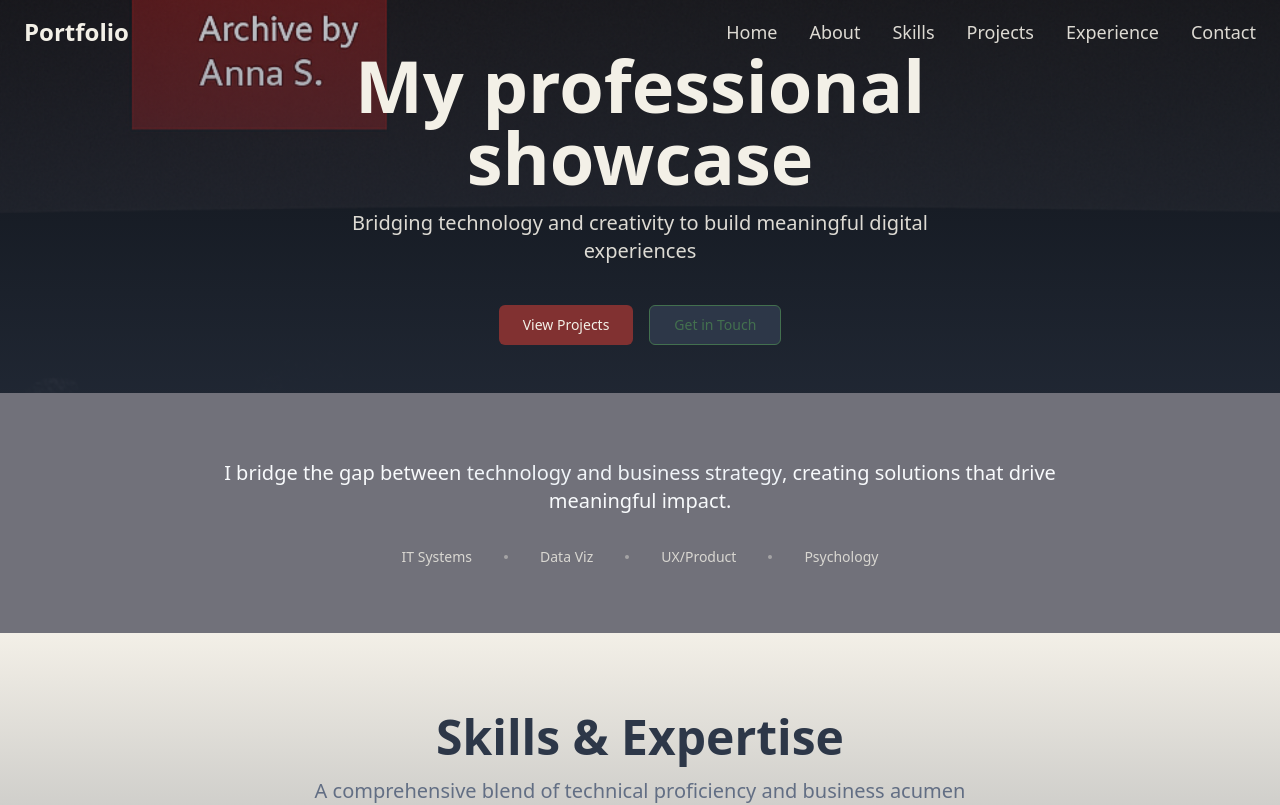
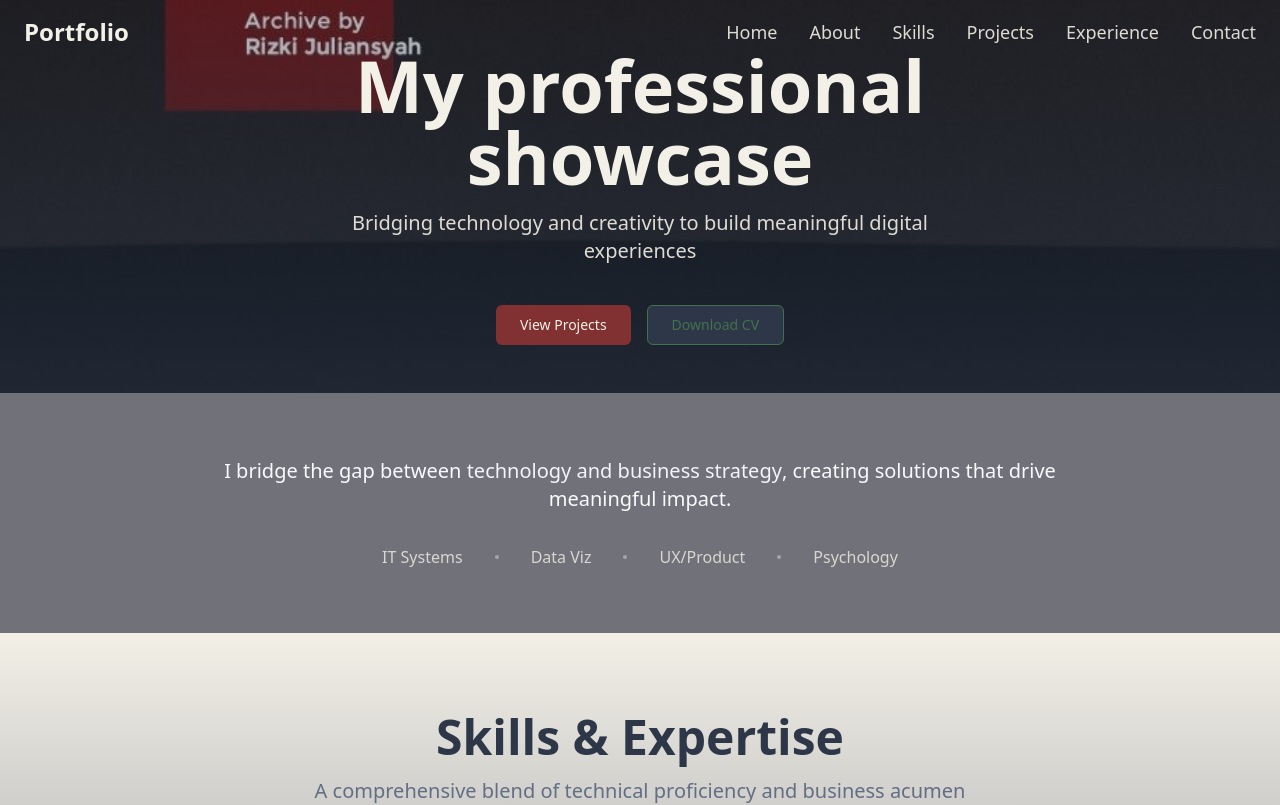
Before and after one commit to annasebedash-creator/anna-sebedach-portfolio, a React (Vite) app: page / in a window 1280 px wide. Shown: the top 805 px of the page. Built offline with nearby package versions, Linux system fonts and the light colour scheme.

Commit message:
Visual edit in Lovable
Edited UI in Lovable

```diff
--- a/src/components/Hero.tsx
+++ b/src/components/Hero.tsx
@@ -6,7 +6,7 @@ const Hero = () => {
   return <div>
       {/* Section 1: Hero Slice */}
       <section className="hero-slice relative h-[calc(35vh+3cm)] overflow-hidden">
-        <img src="/lovable-uploads/0cfb88b1-b7e7-4855-8bfb-c8d781a2665f.png" alt="Where Code Meets Design" className="w-full h-[calc(100%+5cm)] object-cover object-center absolute top-[-3.5cm] left-0 scale-105" />
+        <img src="/lovable-uploads/8c0b4771-2ce3-4c62-89fc-cb006c684225.png" alt="Where Code Meets Design" className="w-full h-[calc(100%+3cm)] object-cover object-center absolute top-[-2cm] left-0" />
         <div className="absolute inset-0 bg-gradient-to-b from-midnight-blue/30 via-midnight-blue/50 to-midnight-blue/70"></div>
 
         <div className="absolute inset-0 flex items-center justify-center">
@@ -20,9 +20,7 @@ const Hero = () => {
               <Button className="bg-burgundy hover:bg-burgundy/90 text-ivory px-6 py-3">
                 View Projects
               </Button>
-              <Button variant="outline" className="border-moss-green text-moss-green hover:bg-moss-green hover:text-ivory px-6 py-3">
-                Get in Touch
-              </Button>
+              <Button variant="outline" className="border-moss-green text-moss-green hover:bg-moss-green hover:text-ivory px-6 py-3">Download CV</Button>
             </div>
           </div>
         </div>
@@ -32,18 +30,18 @@ const Hero = () => {
       <section className="info-slice h-[30vh] flex items-center bg-zinc-500 rounded-none">
         <div className="container mx-auto px-6">
           <div className="max-w-4xl mx-auto text-center space-y-8">
-            <p className="text-lg leading-relaxed text-slate-50 md:text-xl font-light">
+            <p className="text-lg leading-relaxed text-slate-50 font-light md:text-xl">
               I bridge the gap between <span className="text-moss-green font-medium text-slate-100">technology and business strategy</span>, creating solutions that drive meaningful impact.
             </p>
 
             <div className="info-points flex flex-wrap justify-center items-center gap-6 md:gap-8">
-              <span className="text-ivory/80 text-sm font-medium">IT Systems</span>
+              <span className="text-ivory/80 font-medium text-base">IT Systems</span>
               <div className="w-1 h-1 bg-ivory/40 rounded-full"></div>
-              <span className="text-ivory/80 text-sm font-medium">Data Viz</span>
+              <span className="text-ivory/80 font-medium text-base">Data Viz</span>
               <div className="w-1 h-1 bg-ivory/40 rounded-full"></div>
-              <span className="text-ivory/80 text-sm font-medium">UX/Product</span>
+              <span className="text-ivory/80 font-medium text-base">UX/Product</span>
               <div className="w-1 h-1 bg-ivory/40 rounded-full"></div>
-              <span className="text-ivory/80 text-sm font-medium">Psychology</span>
+              <span className="text-ivory/80 font-medium text-base">Psychology</span>
             </div>
           </div>
         </div>
```
